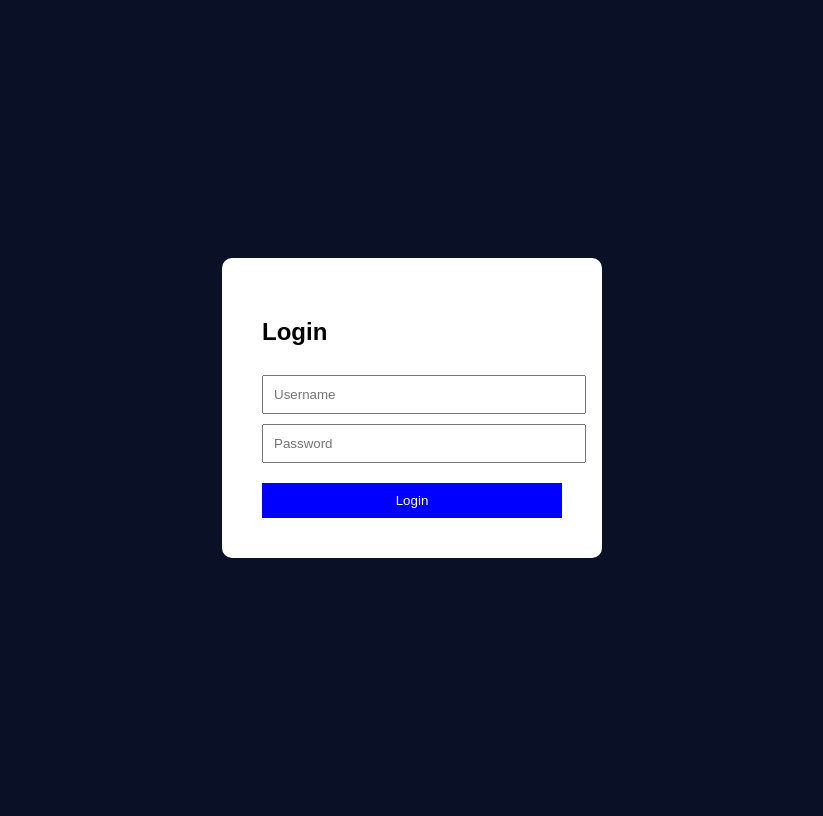
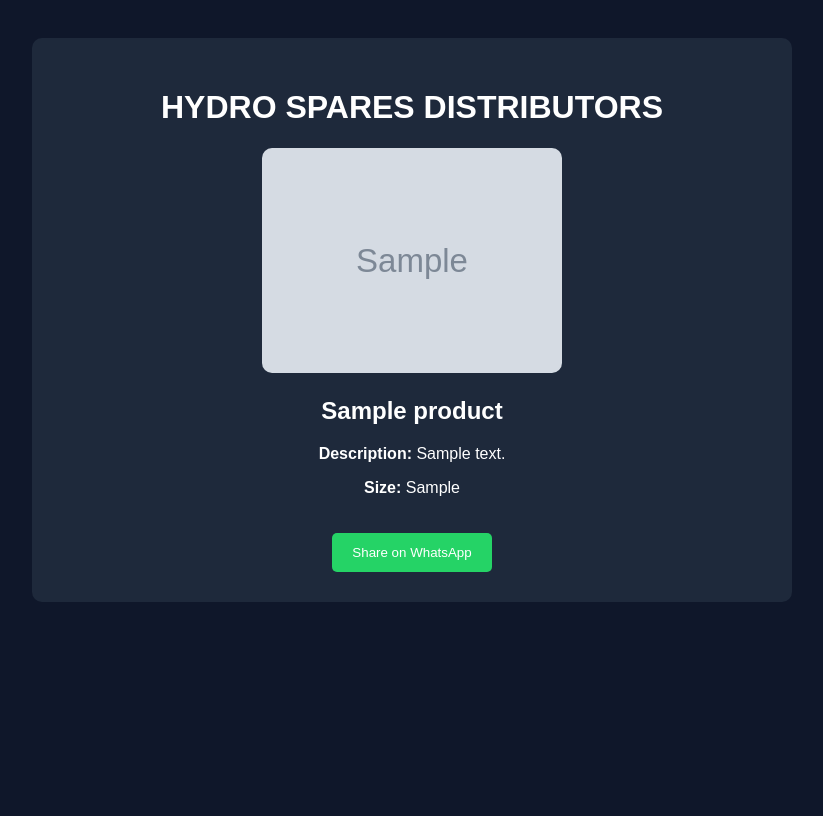
Before and after one commit to polemreddyvishnu2003-stack/hydro-inventory, a Flask app: page /product/1 in a window 1280 px wide. Shown: the whole page, without its empty margins (228-1051 px from the left). After the commit the page ends 602 px from the top, so only its background shows below. Run offline with Flask 3, Linux system fonts and the light colour scheme; tables that the repository leaves empty hold one stand-in row (values such as "Sample post"); grey boxes marked "Sample" are stand-in pictures.

Commit message:
Update product page layout and styling

```diff
--- a/templates/product.html
+++ b/templates/product.html
@@ -2,39 +2,40 @@
 <html>
 
 <head>
-    <title>Login</title>
+
+<title>{{ product[1] }}</title>
 
 <style>
 
 body{
-            background:#0a1026;
+    background:#0f172a;
+    color:white;
     font-family:Arial;
-            display:flex;
-            justify-content:center;
-            align-items:center;
-            height:100vh;
+    text-align:center;
+    padding:30px;
 }
 
-        .box{
-            background:white;
-            padding:40px;
+.card{
+    max-width:700px;
+    margin:auto;
+    background:#1e293b;
+    padding:30px;
     border-radius:10px;
-            width:300px;
 }
 
-        input{
-            width:100%;
-            padding:10px;
-            margin-top:10px;
+img{
+    width:300px;
+    border-radius:10px;
 }
 
 button{
-            width:100%;
-            padding:10px;
+    padding:12px 20px;
+    background:#25D366;
+    border:none;
+    color:white;
     margin-top:20px;
-            background:blue;
-            color:white;
-            border:none;
+    cursor:pointer;
+    border-radius:5px;
 }
 
 </style>
@@ -43,21 +44,44 @@
 
 <body>
 
-<div class="box">
+<div class="card">
 
-<h2>Login</h2>
+<h1>HYDRO SPARES DISTRIBUTORS</h1>
 
-<form method="POST">
+{% if product[4] %}
+<img src="{{ url_for('static', filename='uploads/' + product[4]) }}">
+{% endif %}
 
-<input type="text" name="username" placeholder="Username">
+<h2>{{ product[1] }}</h2>
 
-<input type="password" name="password" placeholder="Password">
+<p><b>Description:</b> {{ product[2] }}</p>
 
-<button type="submit">Login</button>
+<p><b>Size:</b> {{ product[3] }}</p>
 
-</form>
+<button type="button" onclick="shareWhatsApp()">
+Share on WhatsApp
+</button>
 
 </div>
 
+<script>
+
+function shareWhatsApp(){
+
+    let message =
+    "HYDRO SPARES DISTRIBUTORS\n\n" +
+    "Product: {{ product[1] }}\n" +
+    "Size: {{ product[3] }}\n\n" +
+
+
+
+    window.open(
+        "https://wa.me/?text=" + encodeURIComponent(message),
+        "_blank"
+    );
+}
+
+</script>
+
 </body>
 </html>
```
Lines whose indentation alone changed are shown as unchanged.
